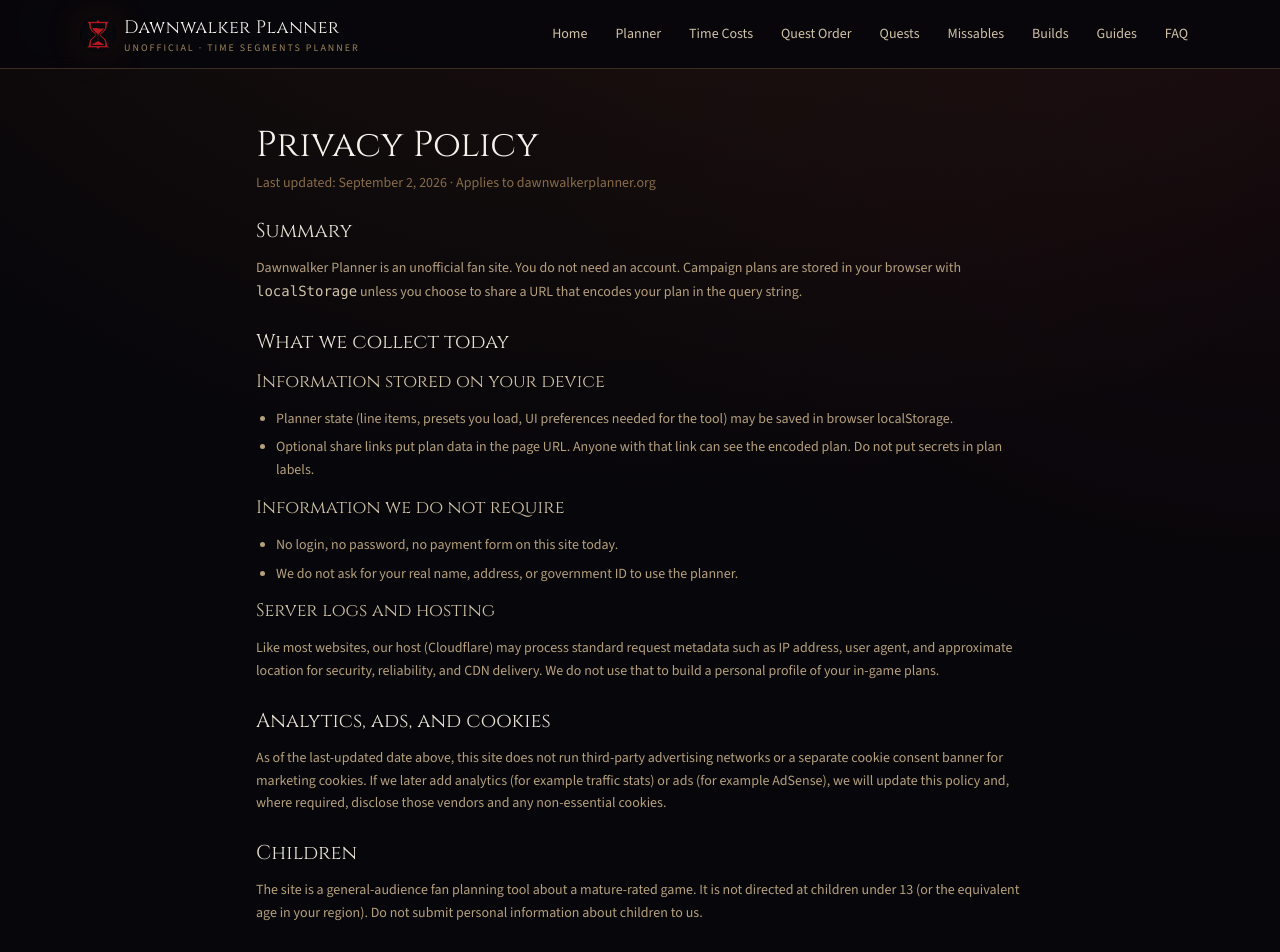
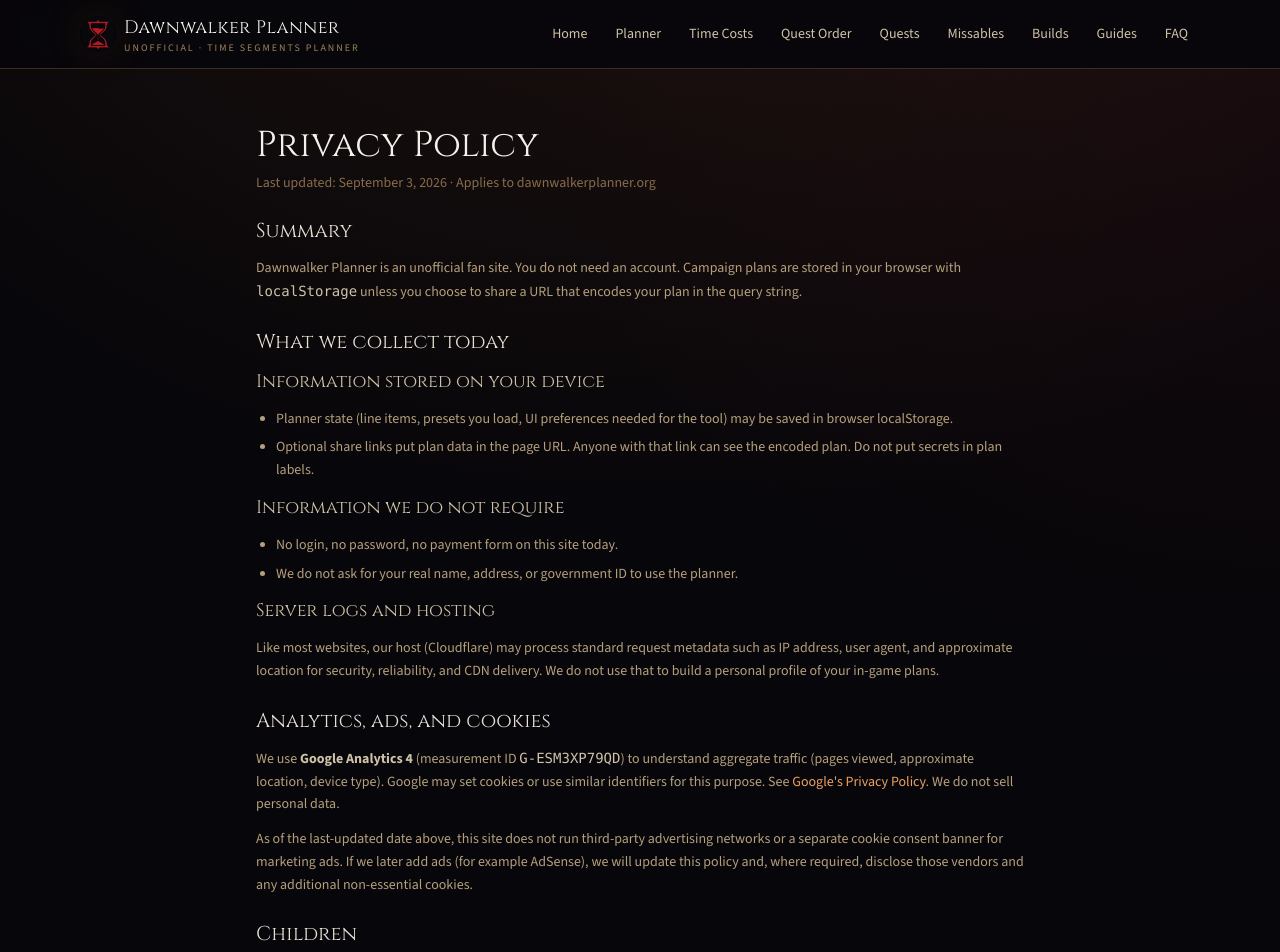
Before and after one commit to tumingguang-svg/dawnwalkerplanner, a Next.js app: page /privacy in a window 1280 px wide. Shown: the top 952 px of the page. Built offline with nearby package versions, Linux system fonts and the light colour scheme; no server answers.

Commit message:
Add Google Analytics 4 gtag (G-ESM3XP79QD)

```diff
--- a/src/app/layout.tsx
+++ b/src/app/layout.tsx
@@ -3,6 +3,7 @@ import { Cinzel, Source_Sans_3 } from "next/font/google";
 import { Header } from "@/components/Header";
 import { Footer } from "@/components/Footer";
 import { JsonLd } from "@/components/JsonLd";
+import { GoogleAnalytics } from "@/components/GoogleAnalytics";
 import { organizationJsonLd } from "@/lib/jsonld";
 import "./globals.css";
 
@@ -72,6 +73,7 @@ export default function RootLayout({
   return (
     <html lang="en" className={`${display.variable} ${sans.variable}`}>
       <body className="font-sans antialiased flex min-h-screen flex-col">
+        <GoogleAnalytics />
         <JsonLd data={organizationJsonLd()} />
         <Header />
         <main className="flex-1 mx-auto w-full max-w-6xl px-4 py-6 sm:py-8">
--- a/src/app/privacy/page.tsx
+++ b/src/app/privacy/page.tsx
@@ -9,7 +9,7 @@ export const metadata: Metadata = pageMetadata({
   path: "/privacy",
   title: "Privacy Policy",
   description:
-    "Privacy policy for Dawnwalker Planner: localStorage plans, no required accounts, contact email, and how we handle future analytics or ads.",
+    "Privacy policy for Dawnwalker Planner: localStorage plans, no required accounts, contact email, Google Analytics 4 traffic stats, localStorage plans, and how we handle ads if added later.",
 });
 
 export default function PrivacyPage() {
@@ -26,7 +26,7 @@ export default function PrivacyPage() {
           Privacy Policy
         </h1>
         <p className="mt-2 text-sm text-dusk-500">
-          Last updated: September 2, 2026 · Applies to dawnwalkerplanner.org
+          Last updated: September 3, 2026 · Applies to dawnwalkerplanner.org
         </p>
       </div>
 
@@ -83,11 +83,28 @@ export default function PrivacyPage() {
           Analytics, ads, and cookies
         </h2>
         <p>
+          We use <strong className="text-dusk-200">Google Analytics 4</strong>{" "}
+          (measurement ID{" "}
+          <code className="text-dusk-200">G-ESM3XP79QD</code>) to understand
+          aggregate traffic (pages viewed, approximate location, device type).
+          Google may set cookies or use similar identifiers for this purpose.
+          See{" "}
+          <a
+            href="https://policies.google.com/privacy"
+            className="text-ember-400 hover:underline"
+            rel="noopener noreferrer"
+            target="_blank"
+          >
+            Google&apos;s Privacy Policy
+          </a>
+          . We do not sell personal data.
+        </p>
+        <p>
           As of the last-updated date above, this site does not run third-party
           advertising networks or a separate cookie consent banner for marketing
-          cookies. If we later add analytics (for example traffic stats) or ads
-          (for example AdSense), we will update this policy and, where required,
-          disclose those vendors and any non-essential cookies.
+          ads. If we later add ads (for example AdSense), we will update this
+          policy and, where required, disclose those vendors and any additional
+          non-essential cookies.
         </p>
       </section>
 
--- /dev/null
+++ b/src/components/GoogleAnalytics.tsx
@@ -0,0 +1,24 @@
+import Script from "next/script";
+
+const GA_ID =
+  process.env.NEXT_PUBLIC_GA_MEASUREMENT_ID?.trim() || "G-ESM3XP79QD";
+
+/** GA4 via gtag. Measurement ID is public by design. */
+export function GoogleAnalytics() {
+  if (!GA_ID || !GA_ID.startsWith("G-")) return null;
+
+  return (
+    <>
+      <Script
+        src={`https://www.googletagmanager.com/gtag/js?id=${GA_ID}`}
+        strategy="afterInteractive"
+      />
+      <Script id="ga4-config" strategy="afterInteractive">
+        {`window.dataLayer = window.dataLayer || [];
+function gtag(){dataLayer.push(arguments);}
+gtag('js', new Date());
+gtag('config', '${GA_ID}');`}
+      </Script>
+    </>
+  );
+}
```
Also changed, not shown: 1 other file (tests, documents, lock files or other folders).
